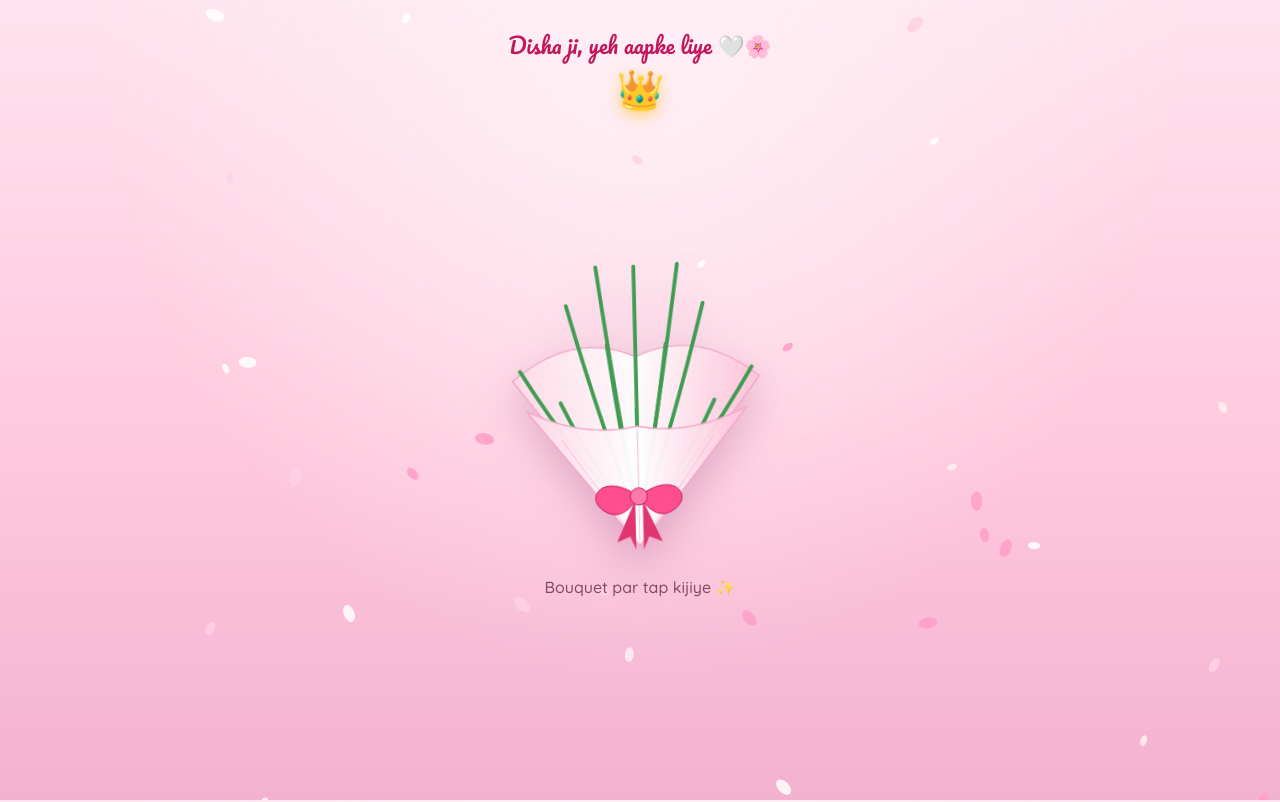
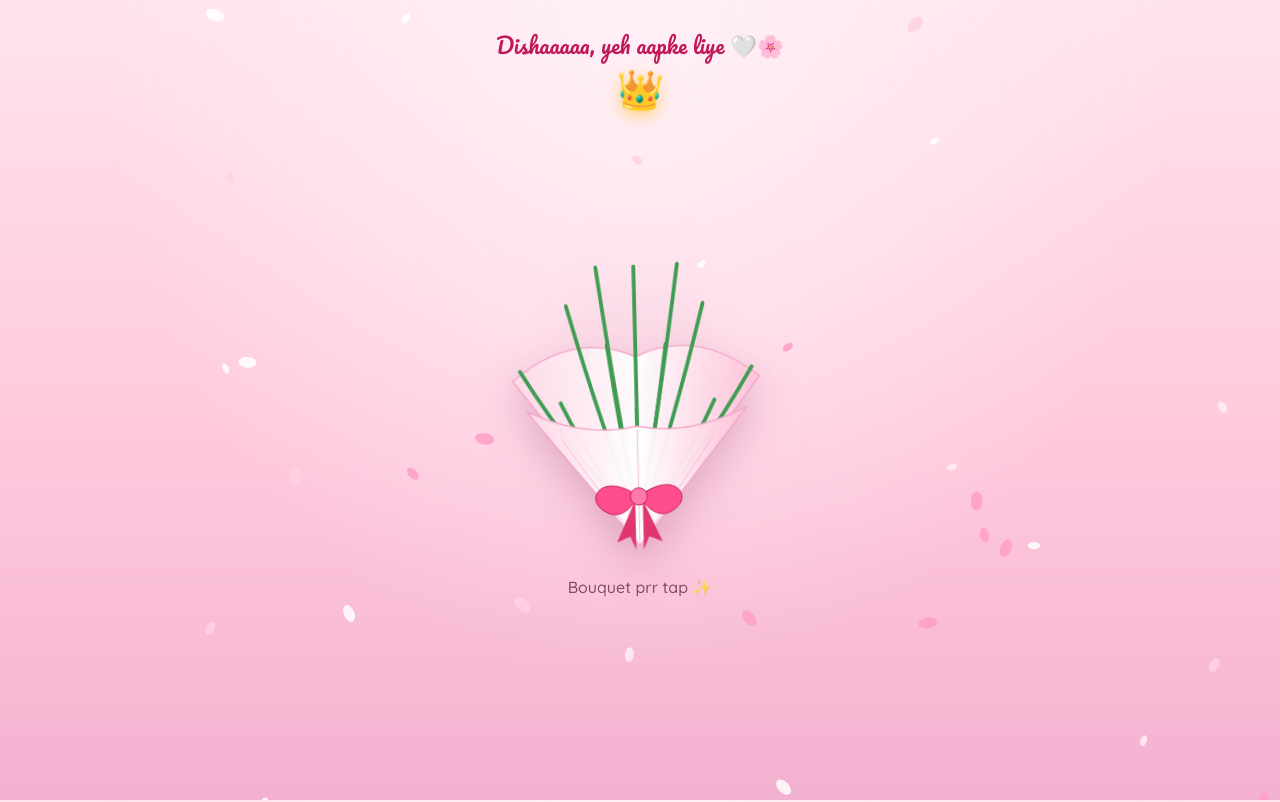
Before and after one commit to dakshrao07/L_b, a plain HTML site: page index.html in a window 1280 px wide. Shown: the top 802 px of the page. Drawn offline with Linux system fonts and the light colour scheme.

Commit message:
Update index.html

```diff
--- a/index.html
+++ b/index.html
@@ -10,10 +10,10 @@
 <body>
 <canvas id="fx"></canvas>
 <main>
-  <p class="hi" id="hi">Disha ji, yeh aapke liye 🤍🌸</p>
+  <p class="hi" id="hi">Dishaaaaa, yeh aapke liye 🤍🌸</p>
   <div class="crown" id="crown">👑</div>
   <svg id="bq" viewBox="0 0 400 470" aria-label="bouquet of white and pink roses"></svg>
-  <p class="tap" id="tap">Bouquet par tap kijiye ✨</p>
+  <p class="tap" id="tap">Bouquet prr tap  ✨</p>
   <section class="letter" id="letter">
     <h1>My Princess 👑</h1>
     <p id="txt"></p>
```
